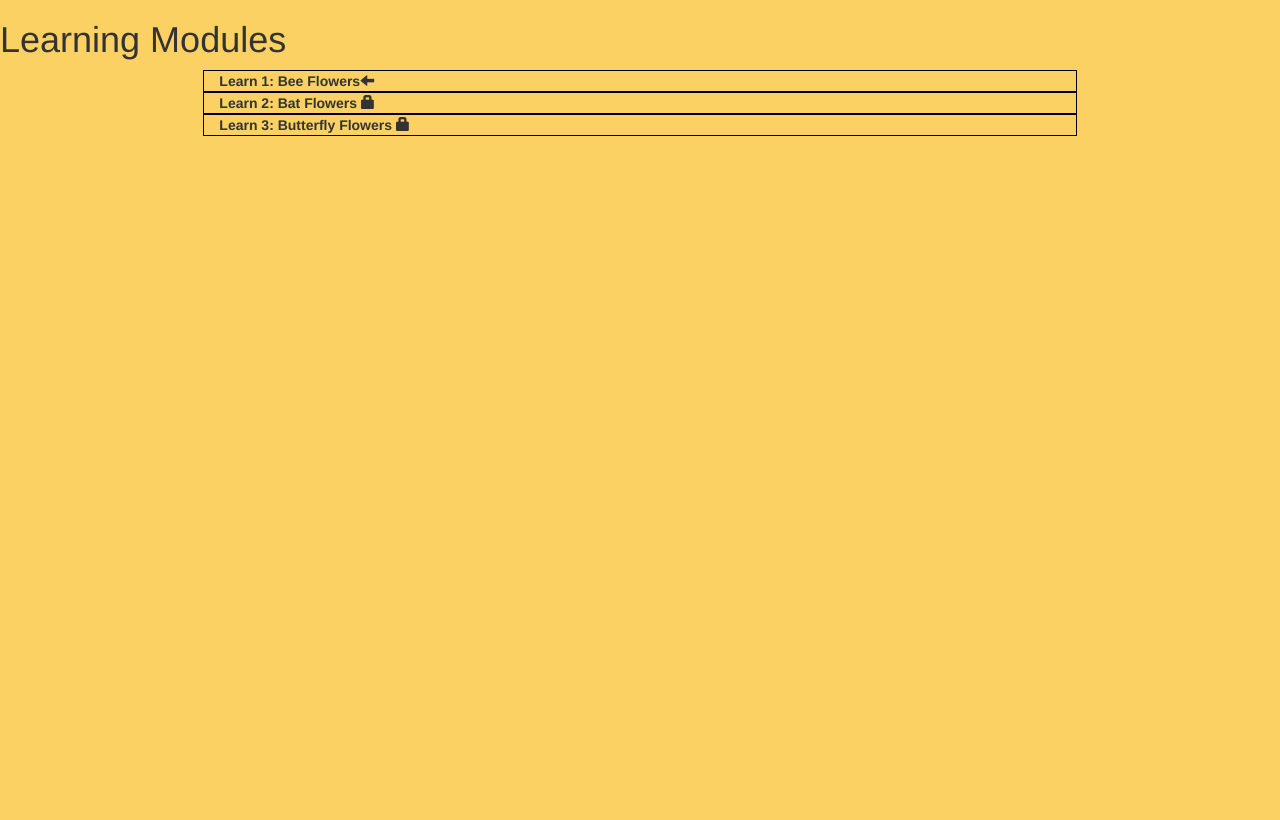
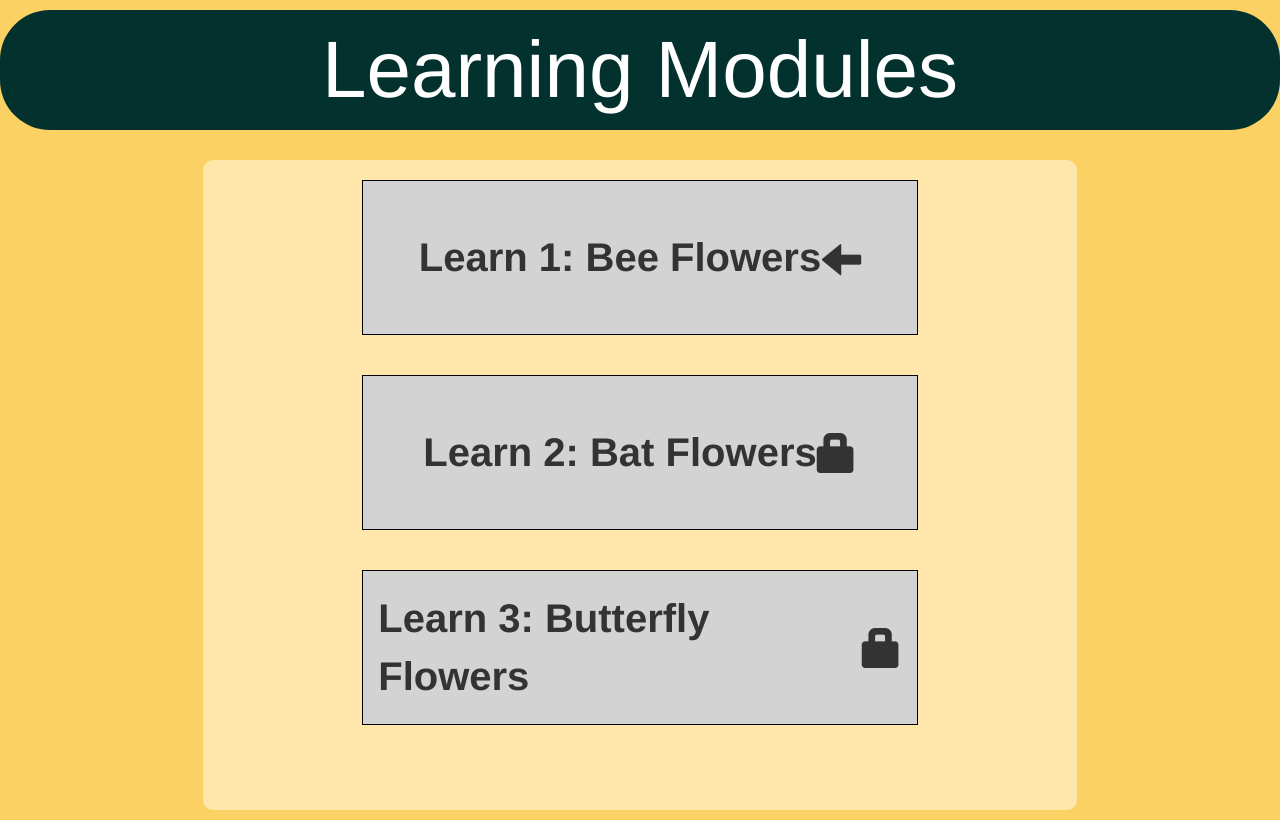
Before and after one commit to joshuahahn/PollinatorFriendlyGardening, a Flask app: page /learningmodules in a window 1280 px wide. Run offline with Flask 3, Linux system fonts and the light colour scheme; some libraries are stand-ins or nearby versions.

Commit message:
Updated starting and learning module pages.

```diff
--- a/static/learningmodules.js
+++ b/static/learningmodules.js
@@ -35,11 +35,11 @@ $(function () {
 
     let icon = '<i class="glyphicon glyphicon-check justify-right"></i>';
     let newLearningModuleButton = $(
-      `<div class=\"row\">
+      `<div class=\"row learning-button-row\">
             <div class=\"col-md-2\">
             </div>
 
-            <div class=\"col-md-8 learning-module-button\">
+            <div class=\"col-md-8 learning-module-button center-text\">
                 <span class=\"module-title\">${title}</span>${completionArray[id]["leftIcon"]}
                 ${completionArray[id]["rightIcon"]}
             </div>
--- a/static/styles.css
+++ b/static/styles.css
@@ -1,5 +1,19 @@
+:root {
+    /* Background color variable */
+    --bg-color: #FCD164;
+
+    --lighter-bg: #ffe7ac;
+    /* Accent color variable */
+    --accent-color: #7C9885;
+
+    --strong-accent: #03312E;
+
+    --button-color: #D3D3D3;
+}
+
 /* Set height of body and html to 100% to ensure full viewport height */
-html, body {
+html,
+body {
     height: 100%;
     margin: 0;
     padding: 0;
@@ -35,7 +49,25 @@ main {
 
 .main-button {
     border: black solid;
-    height: 50%;
+    background-color: var(--button-color);
+    height: 100%;
+    font-size: 4rem;
+    cursor: pointer;
+    transition: background-color 0.3s ease;
+}
+
+.main-button:hover {
+    background-color: var(--accent-color);
+    cursor: pointer;
+}
+
+.main-title {
+    font-size: 10rem;
+    height: 75%;
+    color: white;
+    background-color: var(--strong-accent);
+    border-radius: 5rem;
+    margin-top: 1rem;
 }
 
 .full-height {
@@ -48,7 +80,7 @@ main {
     left: 0;
     width: 100%;
     height: 100%;
-    background-color: #FCD164;
+    background-color: var(--bg-color);
 }
 
 .vertical-center {
@@ -72,7 +104,6 @@ main {
     display: flex;
     justify-content: center;
     align-items: center;
-    height: 100%;
 }
 
 .full-height {
@@ -84,7 +115,16 @@ main {
 }
 
 .learning-module-button {
+    font-size: 4rem;
     border: black solid 1px;
+    background-color: var(--button-color);
+    cursor: pointer;
+    transition: background-color 0.3s ease;
+}
+
+.learning-module-button:hover {
+    background-color: var(--accent-color);
+    cursor: pointer;
 }
 
 .horizontal-center {
@@ -95,6 +135,7 @@ main {
     width: 100%;
 }
 
+
 /* Memory Game */
 .memory-body {
     display: flex;
@@ -102,7 +143,7 @@ main {
     align-items: center;
     height: 100vh;
     background-color: #f0f0f0;
-  }
+}
 
 .container {
     text-align: center;
@@ -147,3 +188,51 @@ main {
     width: 100%;
     padding: 30px;
 }
+
+/** Bee **/
+
+.bee {
+    position: absolute;
+    height: 10rem;
+    top: 50%;
+    /* Start at the center vertically */
+    left: 50%;
+    /* Start at the center horizontally */
+    transform: translate(-50%, -50%);
+    /* Center the bee */
+    transition: all 0.5s ease;
+    /* Smooth transition for movement */
+}
+
+.learning-module-title {
+    font-size: 8rem;
+    height: 75%;
+    color: white;
+    background-color: var(--strong-accent);
+    border-radius: 5rem;
+    margin-top: 1rem;
+}
+
+.learning-module-row-padding {
+    height: 20%;
+}
+
+.learning-module-buttons {
+    height: 80%;
+}
+
+.learning-buttons {
+    background-color: var(--lighter-bg);
+    height: calc(100vh - 150px);
+    /* Adjust height to cover remaining vertical space */
+    /* Add padding for spacing */
+    border-radius: 10px;
+    /* Add border radius for styling */
+    overflow-y: auto;
+    /* Add vertical scrollbar if content exceeds height */
+}
+
+.learning-button-row {
+    height: 30%;
+    padding: 20px;
+}
--- a/templates/learningmodules.html
+++ b/templates/learningmodules.html
@@ -9,9 +9,14 @@
 </script>
 <script type="text/javascript" src="{{ url_for('static', filename = 'learningmodules.js') }}"></script>
 
-<h1>Learning Modules</h1>
-<div class="row">
-    <div class="col-md-12" id="main-container">
+<div class="row learning-module-row-padding mx-0">
+    <div class="col-md-12 horizontal-center center-text learning-module-title">
+        Learning Modules
+    </div>
+</div>
+<div class="row learning-module-buttons">
+    <div class="col-md-2"></div>
+    <div class="col-md-8 learning-buttons" id="main-container">
 
     </div>
 </div>
```
Also changed, not shown: static/index.js (+40 -0 lines), templates/index.html (+8 -3 lines).
